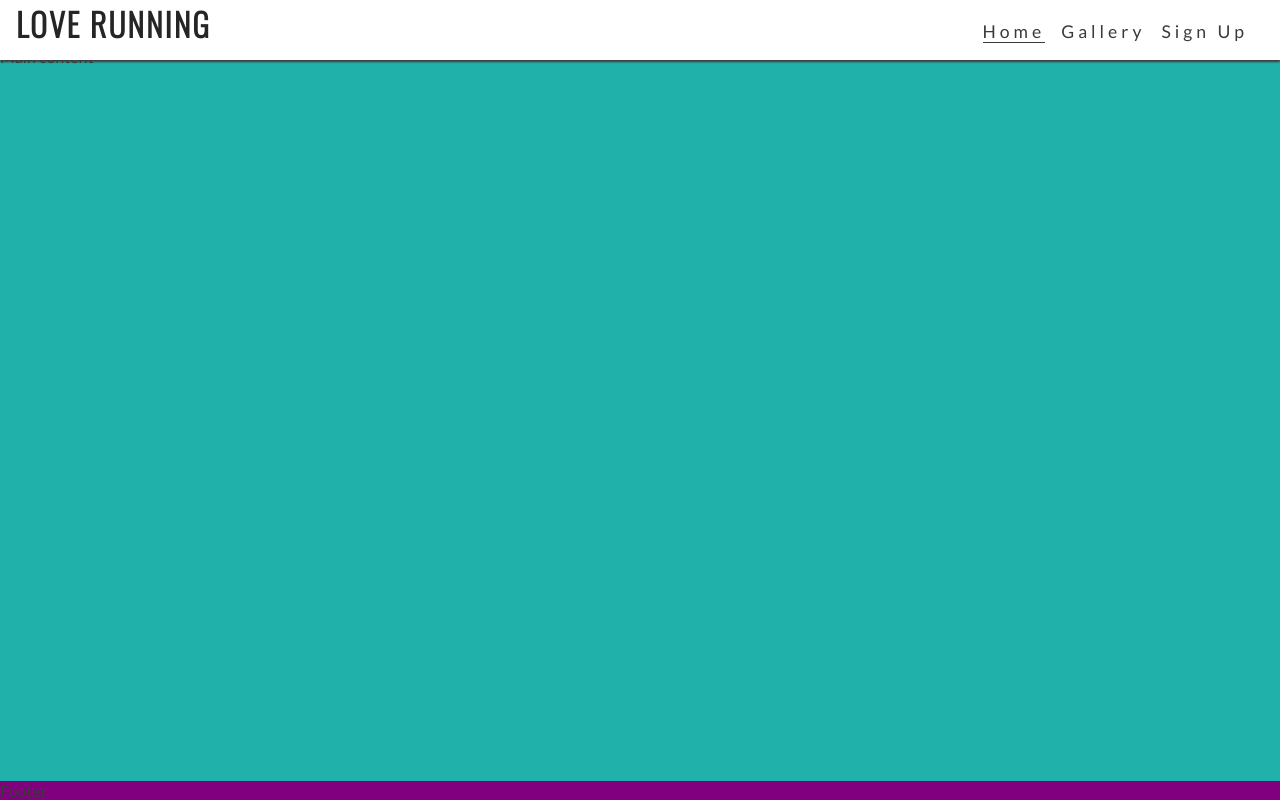
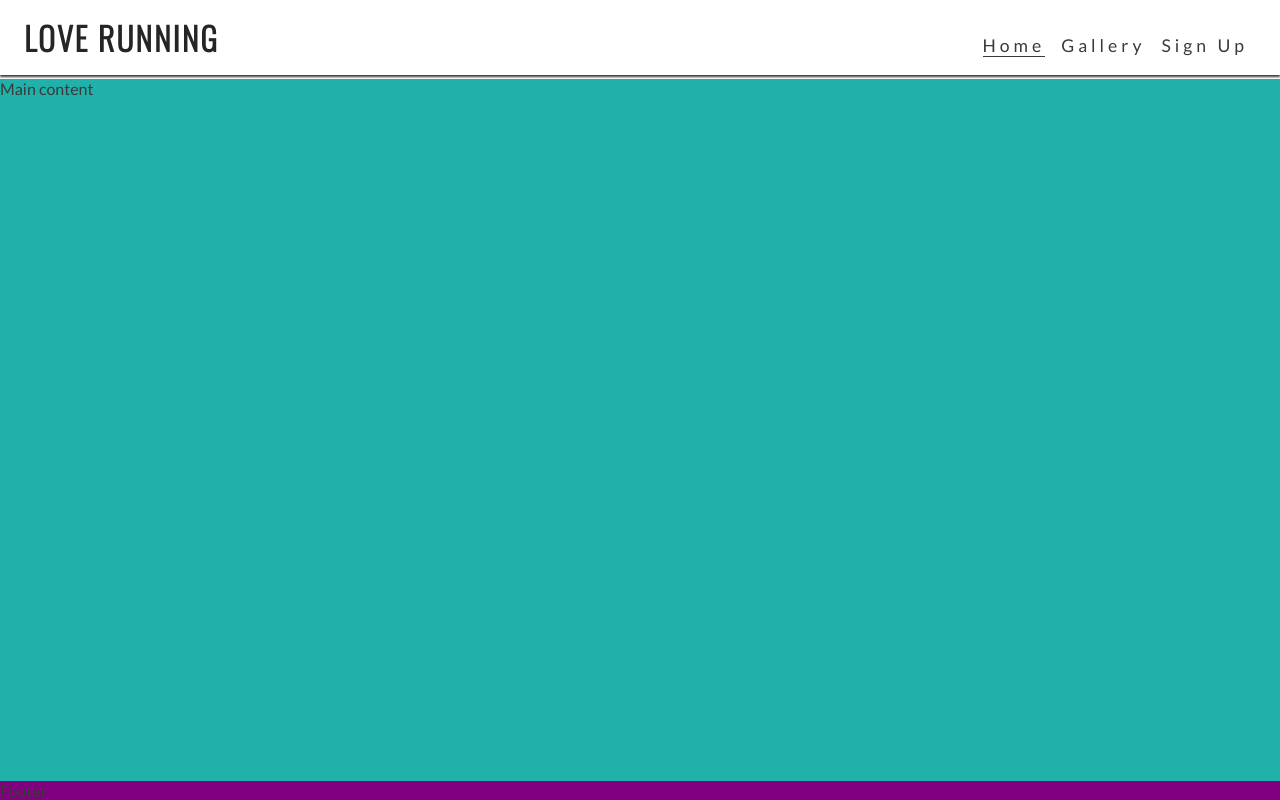
Before and after one commit to RFresher/love-running, a plain HTML site: page index.html in a window 1280 px wide. Drawn offline with nearby package versions, Linux system fonts and the light colour scheme.

Commit message:
Make logo larger and pushed main content down to accomodate

```diff
--- a/assets/css/style.css
+++ b/assets/css/style.css
@@ -114,4 +114,15 @@ footer{
     .nav-toggle-label {
        display: none;
     }
+    #logo {
+        font-size: 200%;
+        line-height: 75px;
+        margin: 0 0.5rem;
+    }
+    /*Main Content*/
+
+    main {
+        /*Push main content down to accomodate larger header */
+        margin-top: 79px;
+    }
 }
```
